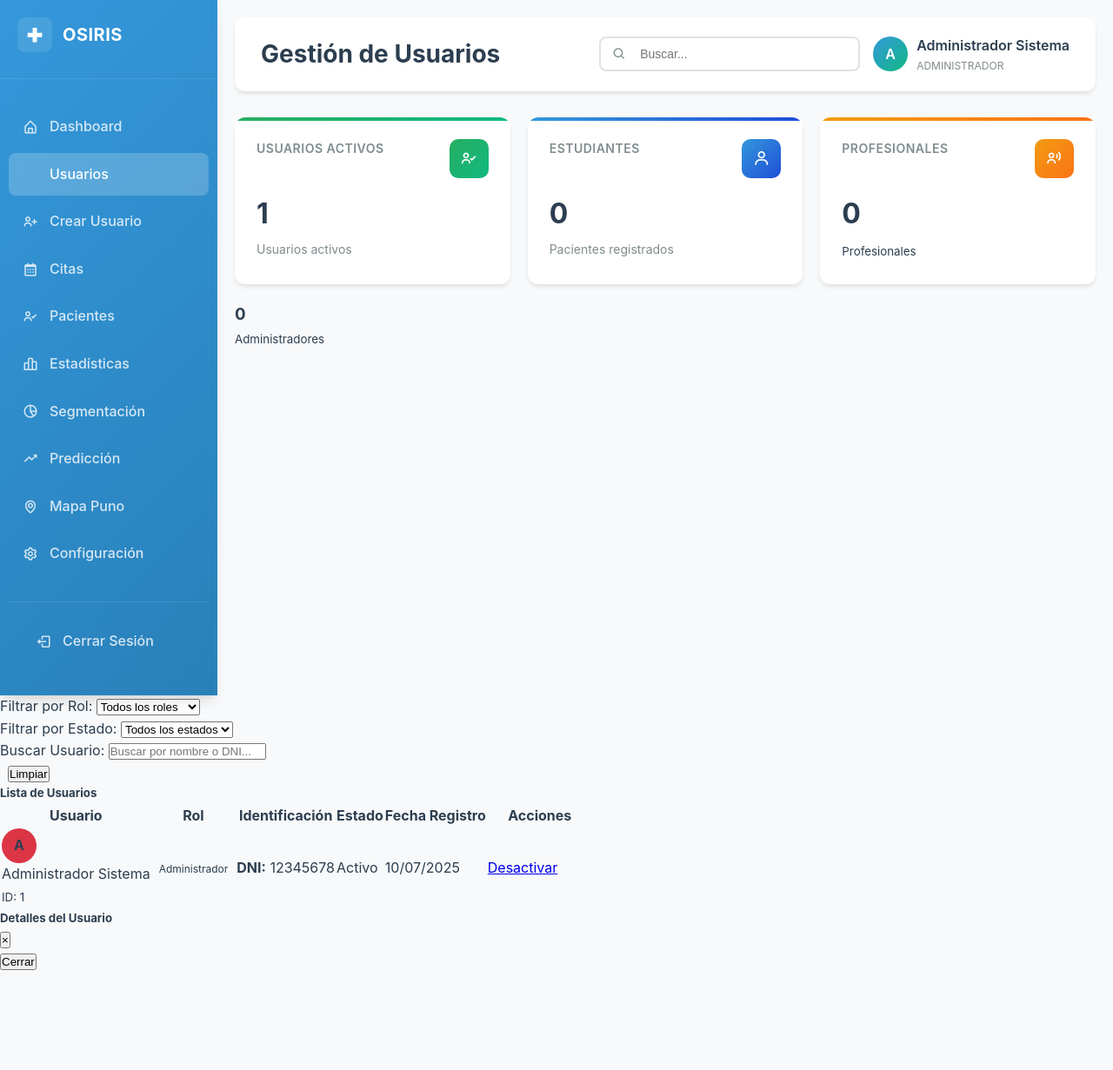
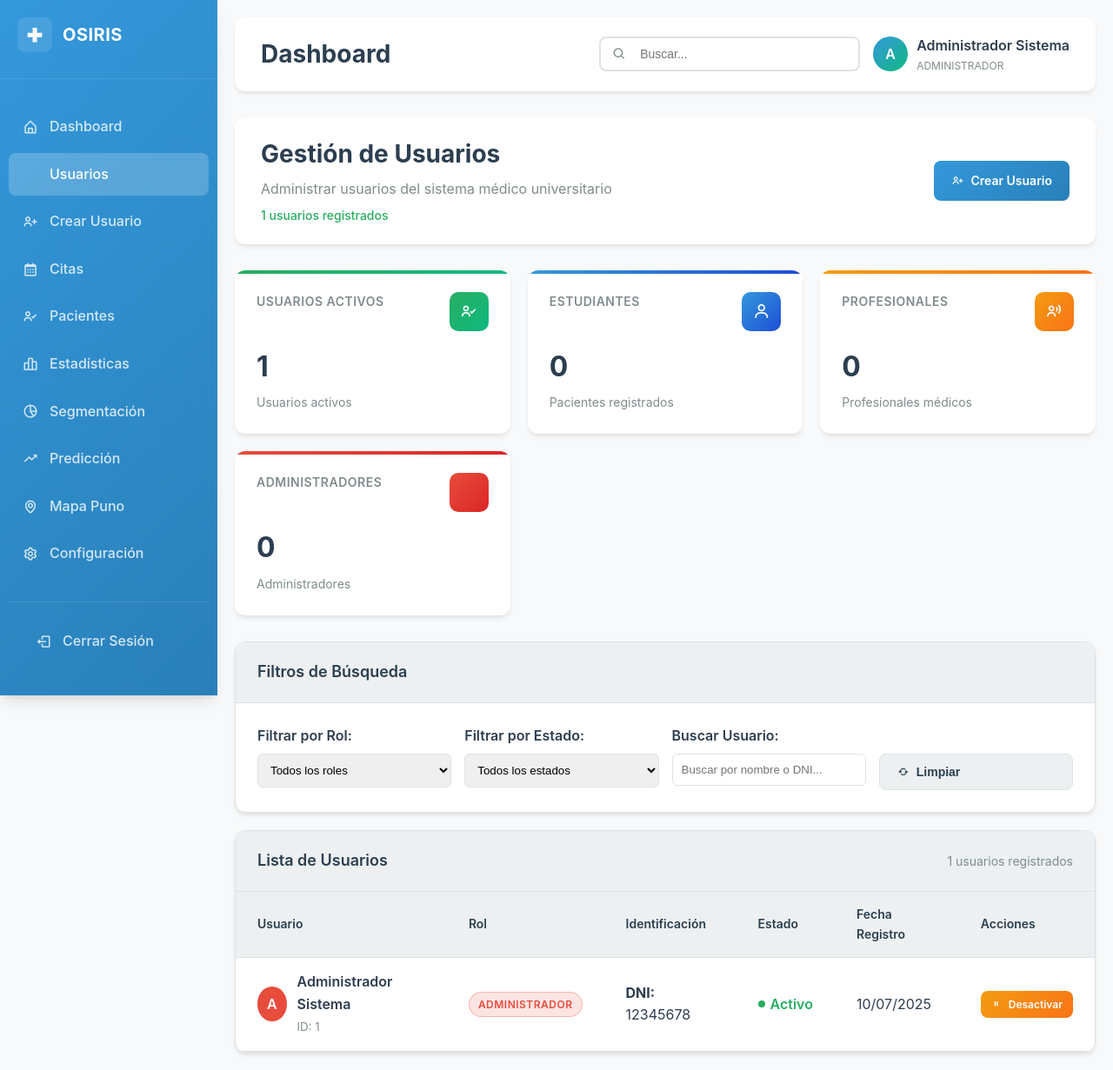
Before and after one commit to DENIS-DEVELOPER-oss/OSIRIS---Lab, a Flask app: page /reportes/usuarios in a window 1280 px wide. Shown: the whole page at 87% size. Before the commit the page ends 1116 px from the top, so only its background shows below. Run offline with Flask 3, Linux system fonts and the light colour scheme; a user stored in the database is signed in.

Commit message:
Improve user management interface in the admin dashboard
Refactors templates/reportes/usuarios.html and adds admin-btn-warning in static/css/admin-dashboard.css for enhanced UI.

Replit-Commit-Author: Agent
Replit-Commit-Session-Id: f04c708b-f78f-4761-983c-19a318aada5f
Replit-Commit-Screenshot-Url: https://storage.googleapis.com/screenshot-production-us-central1/7355c6e8-0d2f-4510-9622-a158714dce07/8a3fd7f8-8f5f-412e-8f00-eb4df50ec94a.jpg

```diff
--- a/static/css/admin-dashboard.css
+++ b/static/css/admin-dashboard.css
@@ -513,6 +513,18 @@ body {
     border: 1px solid rgba(52, 152, 219, 0.3);
 }
 
+.admin-btn-warning {
+    background: linear-gradient(135deg, var(--admin-warning), #f97316);
+    color: white;
+}
+
+.admin-btn-warning:hover {
+    transform: translateY(-2px);
+    box-shadow: var(--admin-shadow-lg);
+    color: white;
+    text-decoration: none;
+}
+
 /* Diseño Responsivo Completo para Admin */
 
 /* Tablet grande (1024px y menos) */
--- a/templates/reportes/usuarios.html
+++ b/templates/reportes/usuarios.html
@@ -2,54 +2,22 @@
 
 {% block title %}Gestión de Usuarios - Sistema Médico Universitario{% endblock %}
 
-{% block extra_css %}
-<style>
-    .user-avatar {
-        width: 40px;
-        height: 40px;
-        border-radius: 50%;
-        display: flex;
-        align-items: center;
-        justify-content: center;
-        font-weight: bold;
-        color: var(--text-dark);
-        margin-right: 10px;
-        background: linear-gradient(45deg, var(--primary-color), var(--primary-dark));
-    }
-    .role-badge {
-        font-size: 0.75rem;
-        padding: 0.25rem 0.5rem;
-        border-radius: 15px;
-    }
-    .status-active {
-        color: var(--success-color);
-    }
-    .status-inactive {
-        color: var(--danger-color);
-    }
-    .table-actions {
-        min-width: 120px;
-    }
-    .user-card {
-        transition: all 0.3s ease;
-        border: var(--border-primary);
-        background: var(--bg-card);
-        backdrop-filter: blur(10px);
-        border-radius: var(--border-radius);
-        padding: 20px;
-        margin-bottom: 15px;
-    }
-    .user-card:hover {
-        box-shadow: var(--shadow-md);
-        transform: translateY(-2px);
-        border-color: var(--primary-color);
-    }
-</style>
-{% endblock %}
+{% block content %}
+<!-- Dashboard Header -->
+<div class="admin-header">
+    <div>
+        <h1 class="admin-header-title">Gestión de Usuarios</h1>
+        <p class="admin-header-subtitle">Administrar usuarios del sistema médico universitario</p>
+        <small class="admin-status">{{ usuarios|length }} usuarios registrados</small>
+    </div>
+    <div class="admin-header-actions">
+        <a href="{{ url_for('reportes.crear_usuario_directo') }}" class="admin-btn admin-btn-primary">
+            <i class='bx bx-user-plus'></i>
+            Crear Usuario
+        </a>
+    </div>
+</div>
 
-{% block page_title %}Gestión de Usuarios{% endblock %}
-
-{% block content %}
 <!-- Resumen de Estadísticas -->
 <div class="admin-stats-grid">
     <div class="admin-stat-card success">
@@ -82,80 +50,77 @@
             </div>
         </div>
         <div class="admin-stat-value">{{ usuarios|selectattr('rol', 'equalto', 'PROFESIONAL')|list|length }}</div>
-                <small>Profesionales</small>
+        <div class="admin-stat-label">Profesionales médicos</div>
     </div>
-            <div class="col-md-3 text-center">
-                <h3 class="mb-0">{{ usuarios|selectattr('rol', 'equalto', 'ADMINISTRADOR')|list|length }}</h3>
-                <small>Administradores</small>
+
+    <div class="admin-stat-card danger">
+        <div class="admin-stat-header">
+            <div class="admin-stat-title">Administradores</div>
+            <div class="admin-stat-icon">
+                <i class='bx bx-shield-check'></i>
             </div>
+        </div>
+        <div class="admin-stat-value">{{ usuarios|selectattr('rol', 'equalto', 'ADMINISTRADOR')|list|length }}</div>
+        <div class="admin-stat-label">Administradores</div>
     </div>
 </div>
 
 <!-- Filtros -->
-    <div class="row mb-4">
-        <div class="col-12">
-            <div class="card">
-                <div class="card-body">
-                    <div class="row">
-                        <div class="col-md-3">
-                            <div class="form-group">
-                                <label for="filtroRol">Filtrar por Rol:</label>
-                                <select id="filtroRol" class="form-control">
+<div class="admin-table-container" style="margin-bottom: 20px;">
+    <div class="admin-table-header">
+        <div class="admin-table-title">Filtros de Búsqueda</div>
+    </div>
+    <div style="padding: 25px;">
+        <div style="display: grid; grid-template-columns: repeat(auto-fit, minmax(200px, 1fr)); gap: 15px;">
+            <div>
+                <label style="display: block; margin-bottom: 8px; font-weight: 600; color: var(--admin-text-primary);">Filtrar por Rol:</label>
+                <select id="filtroRol" style="width: 100%; padding: 10px; border: 1px solid var(--admin-border); border-radius: 6px;">
                     <option value="">Todos los roles</option>
                     <option value="PACIENTE">Estudiantes</option>
                     <option value="PROFESIONAL">Profesionales</option>
                     <option value="ADMINISTRADOR">Administradores</option>
                 </select>
             </div>
-                        </div>
-                        <div class="col-md-3">
-                            <div class="form-group">
-                                <label for="filtroEstado">Filtrar por Estado:</label>
-                                <select id="filtroEstado" class="form-control">
+            <div>
+                <label style="display: block; margin-bottom: 8px; font-weight: 600; color: var(--admin-text-primary);">Filtrar por Estado:</label>
+                <select id="filtroEstado" style="width: 100%; padding: 10px; border: 1px solid var(--admin-border); border-radius: 6px;">
                     <option value="">Todos los estados</option>
                     <option value="activo">Activos</option>
                     <option value="inactivo">Inactivos</option>
                 </select>
             </div>
+            <div>
+                <label style="display: block; margin-bottom: 8px; font-weight: 600; color: var(--admin-text-primary);">Buscar Usuario:</label>
+                <input type="text" id="buscarUsuario" style="width: 100%; padding: 10px; border: 1px solid var(--admin-border); border-radius: 6px;" placeholder="Buscar por nombre o DNI...">
             </div>
-                        <div class="col-md-4">
-                            <div class="form-group">
-                                <label for="buscarUsuario">Buscar Usuario:</label>
-                                <input type="text" id="buscarUsuario" class="form-control" placeholder="Buscar por nombre o DNI...">
-                            </div>
-                        </div>
-                        <div class="col-md-2">
-                            <div class="form-group">
-                                <label>&nbsp;</label>
-                                <button type="button" class="btn btn-secondary btn-block" onclick="limpiarFiltros()">
-                                    <i class="fas fa-undo"></i> Limpiar
+            <div>
+                <label style="display: block; margin-bottom: 8px; font-weight: 600; color: transparent;">Acciones:</label>
+                <button type="button" class="admin-btn admin-btn-secondary" onclick="limpiarFiltros()" style="width: 100%;">
+                    <i class='bx bx-refresh'></i> Limpiar
                 </button>
-                            </div>
-                        </div>
-                    </div>
             </div>
         </div>
     </div>
 </div>
 
 <!-- Lista de Usuarios -->
-    <div class="row">
-        <div class="col-12">
-            <div class="card">
-                <div class="card-header">
-                    <h5 class="card-title mb-0">Lista de Usuarios</h5>
+<div class="admin-table-container">
+    <div class="admin-table-header">
+        <div class="admin-table-title">Lista de Usuarios</div>
+        <div style="color: var(--admin-text-secondary); font-size: 14px;">
+            {{ usuarios|length }} usuarios registrados
         </div>
-                <div class="card-body">
-                    <div class="table-responsive">
-                        <table class="table table-hover" id="tablaUsuarios">
-                            <thead class="thead-light">
+    </div>
+    <div style="overflow-x: auto;">
+        <table class="admin-table" id="tablaUsuarios">
+            <thead>
                 <tr>
                     <th>Usuario</th>
                     <th>Rol</th>
                     <th>Identificación</th>
                     <th>Estado</th>
                     <th>Fecha Registro</th>
-                                    <th class="table-actions">Acciones</th>
+                    <th>Acciones</th>
                 </tr>
             </thead>
             <tbody>
@@ -165,18 +130,18 @@
                     data-estado="{{ 'activo' if usuario.activo else 'inactivo' }}"
                     data-busqueda="{{ usuario.nombre.lower() }} {{ usuario.dni or '' }} {{ usuario.codigo_matricula or '' }}">
                     <td>
-                                        <div class="d-flex align-items-center">
-                                            <div class="user-avatar" style="background-color: {% if usuario.rol.name == 'ADMINISTRADOR' %}#dc3545{% elif usuario.rol.name == 'PROFESIONAL' %}#007bff{% else %}#28a745{% endif %};">
+                        <div style="display: flex; align-items: center; gap: 12px;">
+                            <div style="width: 40px; height: 40px; border-radius: 50%; display: flex; align-items: center; justify-content: center; font-weight: 600; color: white; background: {% if usuario.rol.name == 'ADMINISTRADOR' %}var(--admin-danger){% elif usuario.rol.name == 'PROFESIONAL' %}var(--admin-primary){% else %}var(--admin-success){% endif %};">
                                 {{ usuario.nombre[0].upper() }}
                             </div>
                             <div>
-                                                <div class="font-weight-medium">{{ usuario.nombre }}</div>
-                                                <small class="text-muted">ID: {{ usuario.id }}</small>
+                                <div style="font-weight: 600; color: var(--admin-text-primary);">{{ usuario.nombre }}</div>
+                                <small style="color: var(--admin-text-secondary);">ID: {{ usuario.id }}</small>
                             </div>
                         </div>
                     </td>
                     <td>
-                                        <span class="badge role-badge {% if usuario.rol.name == 'ADMINISTRADOR' %}badge-danger{% elif usuario.rol.name == 'PROFESIONAL' %}badge-primary{% else %}badge-success{% endif %}">
+                        <span class="admin-badge admin-badge-{% if usuario.rol.name == 'ADMINISTRADOR' %}danger{% elif usuario.rol.name == 'PROFESIONAL' %}info{% else %}success{% endif %}">
                             {% if usuario.rol.name == 'PACIENTE' %}Estudiante
                             {% elif usuario.rol.name == 'PROFESIONAL' %}Profesional
                             {% else %}Administrador{% endif %}
@@ -188,27 +153,28 @@
                         {% elif usuario.codigo_matricula %}
                             <strong>Matrícula:</strong> {{ usuario.codigo_matricula }}
                         {% else %}
-                                            <span class="text-muted">No disponible</span>
+                            <span style="color: var(--admin-text-secondary);">No disponible</span>
                         {% endif %}
                     </td>
                     <td>
-                                        <span class="{% if usuario.activo %}status-active{% else %}status-inactive{% endif %}">
-                                            <i class="fas fa-circle fa-xs"></i>
+                        <div style="display: flex; align-items: center; gap: 6px;">
+                            <div style="width: 8px; height: 8px; border-radius: 50%; background: {% if usuario.activo %}var(--admin-success){% else %}var(--admin-danger){% endif %};"></div>
+                            <span style="color: {% if usuario.activo %}var(--admin-success){% else %}var(--admin-danger){% endif %}; font-weight: 600;">
                                 {{ 'Activo' if usuario.activo else 'Inactivo' }}
                             </span>
+                        </div>
                     </td>
                     <td>
                         {{ usuario.fecha_creacion.strftime('%d/%m/%Y') if usuario.fecha_creacion else 'N/A' }}
                     </td>
-                                    <td class="table-actions">
-                                        <div class="btn-group btn-group-sm" role="group">
+                    <td>
                         <a href="{{ url_for('reportes.toggle_usuario_activo', usuario_id=usuario.id) }}"
-                                               class="btn btn-{{ 'warning' if usuario.activo else 'success' }}"
-                                               onclick="return confirm('¿Está seguro de {{ 'desactivar' if usuario.activo else 'activar' }} este usuario?')">
-                                                <i class="fas fa-{{ 'pause' if usuario.activo else 'play' }}"></i>
+                           class="admin-btn admin-btn-{% if usuario.activo %}warning{% else %}success{% endif %}"
+                           onclick="return confirm('¿Está seguro de {{ 'desactivar' if usuario.activo else 'activar' }} este usuario?')"
+                           style="padding: 6px 12px; font-size: 12px;">
+                            <i class='bx bx-{{ 'pause' if usuario.activo else 'play' }}'></i>
                             {{ 'Desactivar' if usuario.activo else 'Activar' }}
                         </a>
-                                        </div>
                     </td>
                 </tr>
                 {% endfor %}
@@ -216,30 +182,8 @@
         </table>
     </div>
 </div>
-            </div>
-        </div>
-    </div>
 
-    <!-- Modal para detalles del usuario -->
-    <div class="modal fade" id="modalDetalleUsuario" tabindex="-1">
-        <div class="modal-dialog modal-lg">
-            <div class="modal-content">
-                <div class="modal-header">
-                    <h5 class="modal-title">Detalles del Usuario</h5>
-                    <button type="button" class="close" data-dismiss="modal">
-                        <span>&times;</span>
-                    </button>
-                </div>
-                <div class="modal-body">
-                    <!-- El contenido se cargará dinámicamente -->
-                </div>
-                <div class="modal-footer">
-                    <button type="button" class="btn btn-secondary" data-dismiss="modal">Cerrar</button>
-                </div>
-            </div>
-        </div>
-    </div>
-</div>
+
 {% endblock %}
 
 {% block extra_js %}
@@ -290,7 +234,7 @@ function filtrarUsuarios() {
     if (filasVisibles === 0) {
         const mensaje = document.createElement('tr');
         mensaje.className = 'mensaje-sin-resultados';
-        mensaje.innerHTML = '<td colspan="6" class="text-center text-muted py-4">No se encontraron usuarios que coincidan con los criterios de búsqueda.</td>';
+        mensaje.innerHTML = '<td colspan="6" style="text-align: center; color: var(--admin-text-secondary); padding: 40px;">No se encontraron usuarios que coincidan con los criterios de búsqueda.</td>';
         tbody.appendChild(mensaje);
     }
 }
```
Lines whose indentation alone changed are shown as unchanged.
